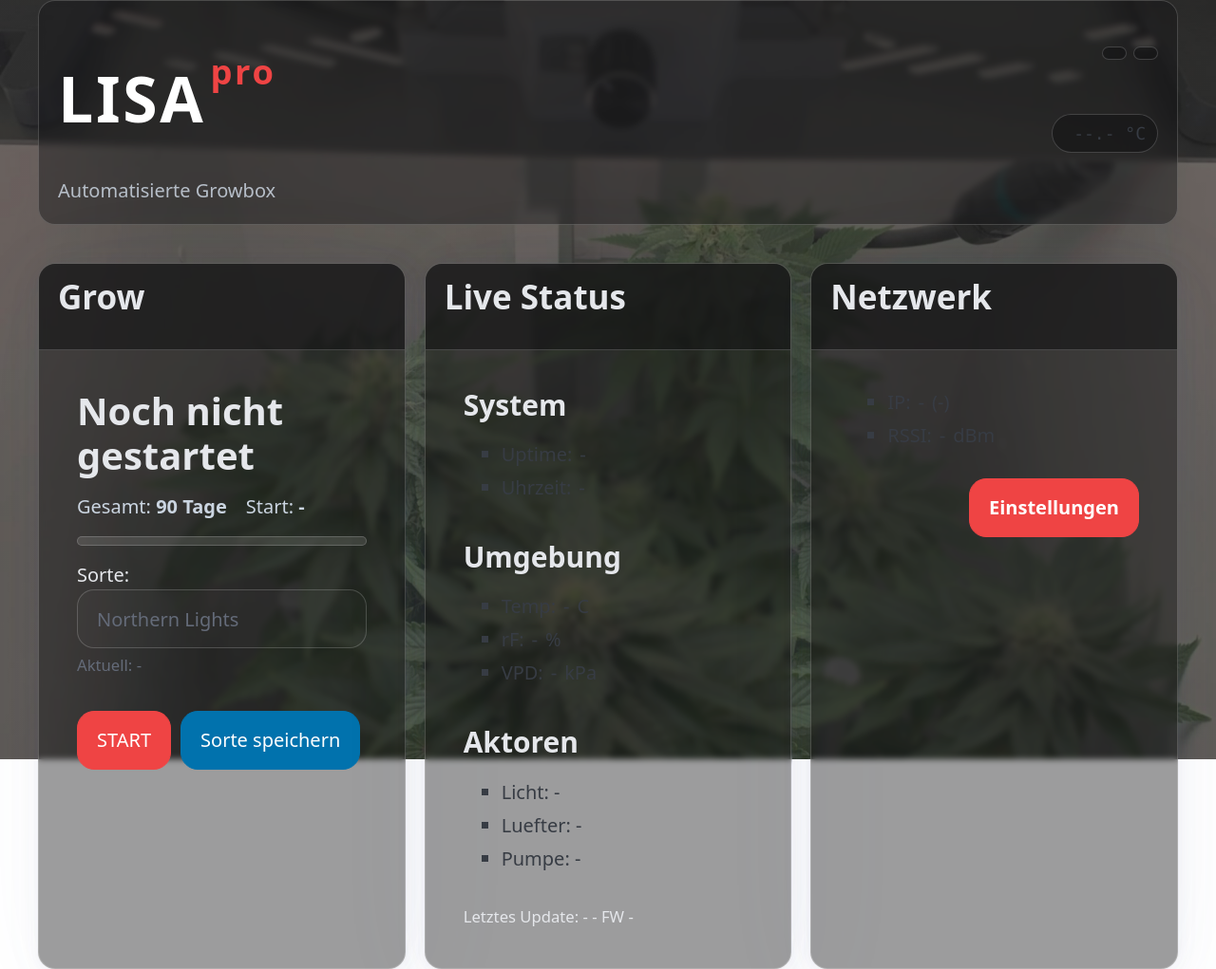
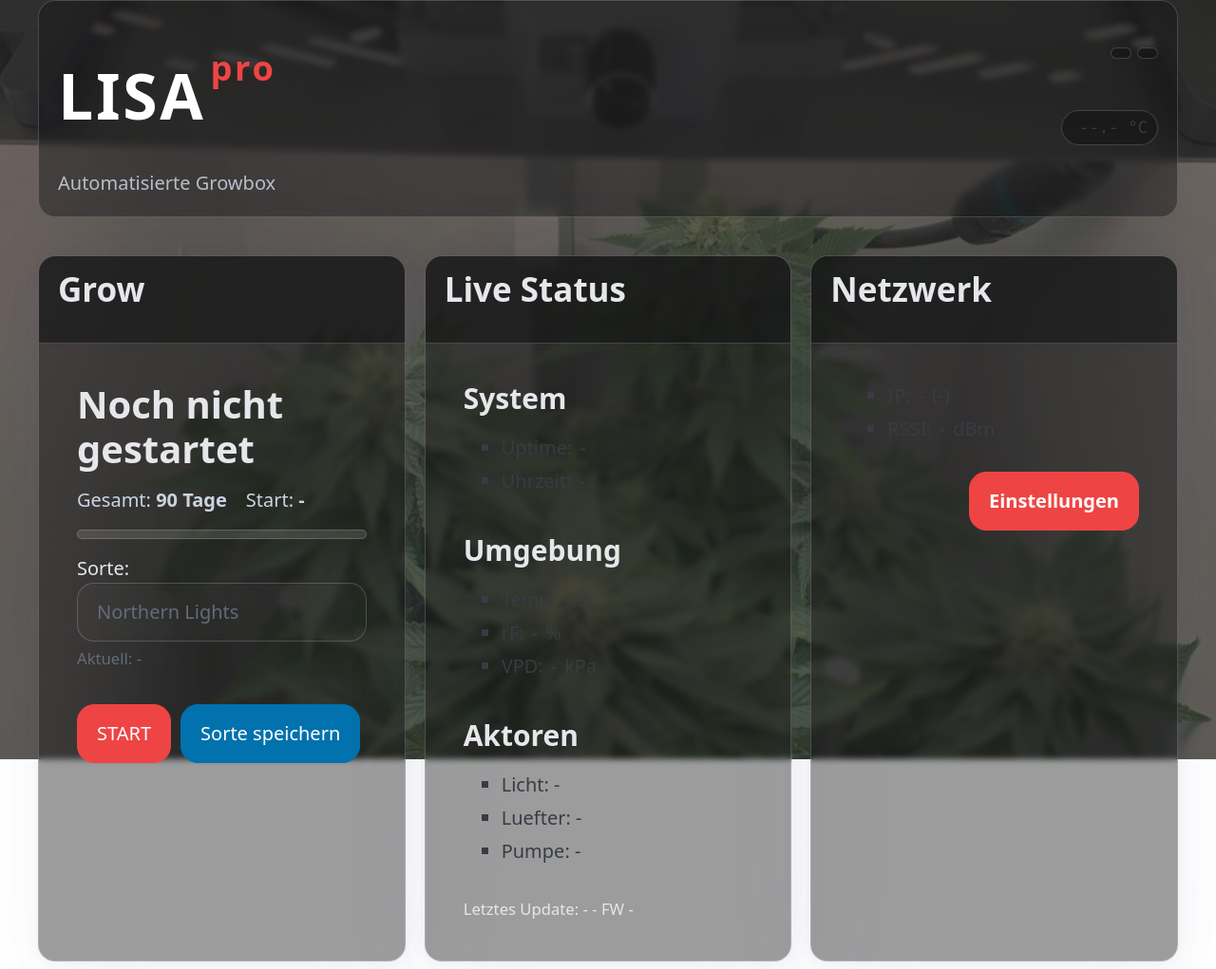
Before and after one commit to SleXx88/LuminaGrowX, a plain HTML site: page data/index.html in a window 1280 px wide. Shown: the top 1021 px of the page at 95% size. Drawn offline with Linux system fonts and the light colour scheme; no server answers.

Commit message:
Update 24.10.25

```diff
--- a/data/index.html
+++ b/data/index.html
@@ -38,7 +38,7 @@
       .brand-pro  { color: var(--accent); font-weight: 800; font-size: .55em; line-height: 1; vertical-align: super; position: relative; top: -0.25em; }
       header.hero { padding: 1rem; }
       header.hero p.subtitle { margin: .25rem 0 0; opacity: .85; color: var(--text-dim); }
-      .badge { display:inline-flex; align-items:center; gap:.5rem; font-size:.9rem; padding:.3rem .6rem; border-radius:999px; background: var(--glass-strong); border: 1px solid var(--border); }
+      .badge { display:inline-flex; align-items:center; gap:.4rem; font-size:.85rem; padding:.25rem .5rem; border-radius:999px; background: var(--glass-strong); border: 1px solid var(--border); }
       .dot { width:.55rem; height:.55rem; border-radius:50%; background:#9ca3af; display:inline-block; }
       .dot.ok { background: var(--ok); } .dot.warn { background: var(--warn); } .dot.err { background: var(--err); }
       .icon { display:inline-flex; align-items:center; justify-content:center; line-height:0; }
@@ -47,8 +47,8 @@
       .icon.warn { color: var(--warn); }
       .icon.err { color: var(--err); }
       .mono { font-variant-numeric: tabular-nums; font-family: ui-monospace, SFMono-Regular, Menlo, Monaco, Consolas, "Liberation Mono", monospace; }
-      .nav-status { display:flex; flex-direction:column; gap:.35rem; align-items:flex-end; }
-      .nav-status-row { display:flex; gap:.35rem; align-items:center; }
+      .nav-status { display:flex; flex-direction:column; gap:.08rem; align-items:flex-end; }
+      .nav-status-row { display:flex; gap:.3rem; align-items:center; }
       .hidden { display:none !important; }
       input, select, button, [role="button"], .button { border-radius: var(--radius); }
       input, select { background: rgba(255,255,255,0.02) !important; color: var(--text) !important; border: 1px solid var(--border) !important; }
```
Also changed, not shown: 1 other file.
